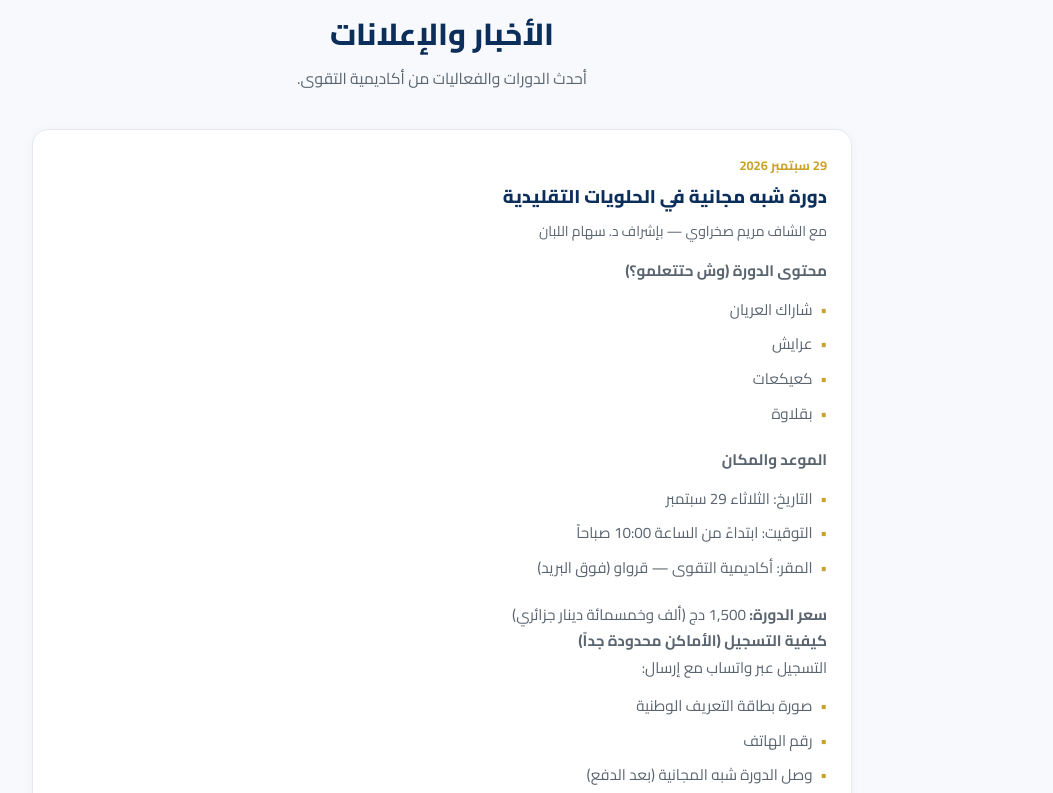
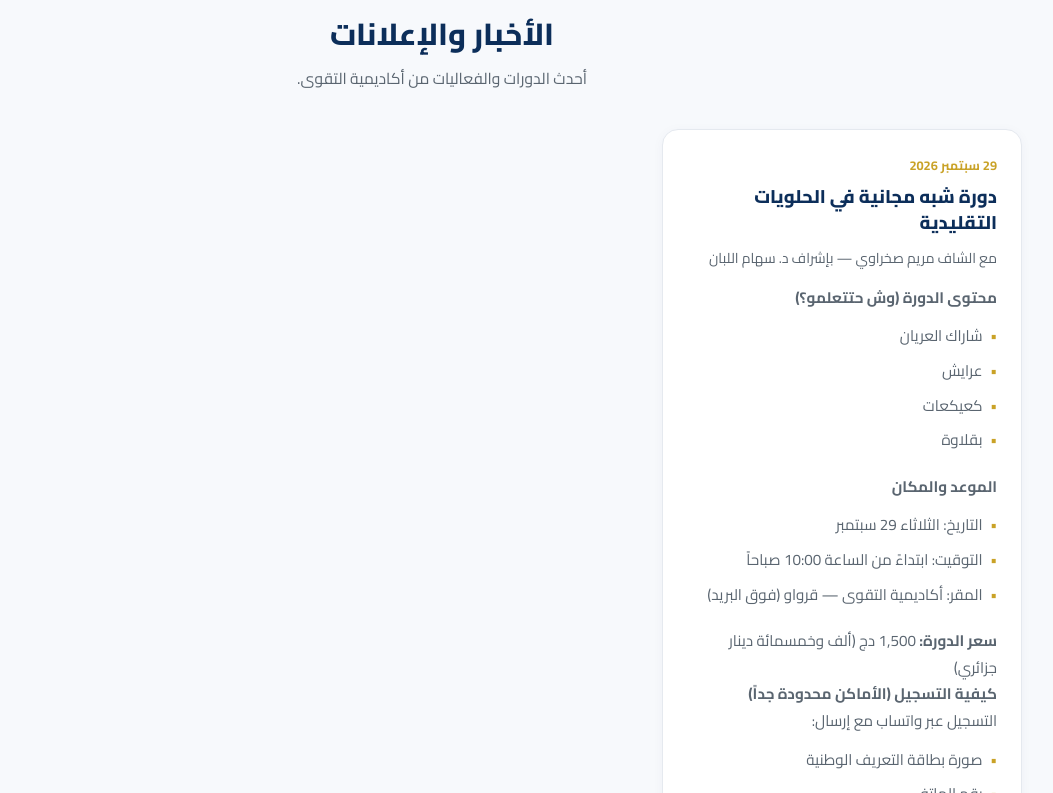
Before and after one commit to Mohammed-Zeghlache/eltakwa-academy, a React (Vite) app: page / in a window 1280 px wide. Shown: the part 1407-2200 px from the top of the page, without its empty margins (198-1251 px from the left). Built offline with nearby package versions, Linux system fonts and the light colour scheme.

Commit message:
Update index.css

```diff
--- a/src/index.css
+++ b/src/index.css
@@ -158,7 +158,15 @@ section{padding:4rem 0}
 .reg-fee{background:var(--bg-alt);border-radius:10px;padding:1rem 1.25rem;font-weight:700;color:var(--navy);margin-bottom:1.5rem}
 
 /* News */
-.news-list{display:flex;flex-direction:column;gap:1.5rem;max-width:820px;margin:0 auto}
+.news-list{
+  display:grid;
+  grid-template-columns:repeat(auto-fill,minmax(300px,360px));
+  gap:1.5rem;
+  max-width:1160px;
+  margin:0 auto;
+  align-items:start;
+  justify-content:start;
+}
 .news-card{background:#fff;border:1px solid var(--border);border-radius:16px;padding:1.6rem 1.5rem;box-shadow:0 2px 12px rgba(12,46,90,.04)}
 .news-card:hover{box-shadow:var(--shadow-lg)}
 .news-card .news-date{font-size:.8rem;font-weight:700;color:var(--gold);margin-bottom:.4rem}
@@ -230,6 +238,9 @@ html[dir="ltr"] .about-copy blockquote{border-right:none;border-left:3px solid v
   .nav-links.open{display:flex}
   .burger{display:flex}
 }
+@media (max-width:700px){
+  .news-list{grid-template-columns:1fr}
+}
 @media (max-width:600px){
   section{padding:3rem 0}
   .hero{padding:2.75rem 0 3.25rem}
```
